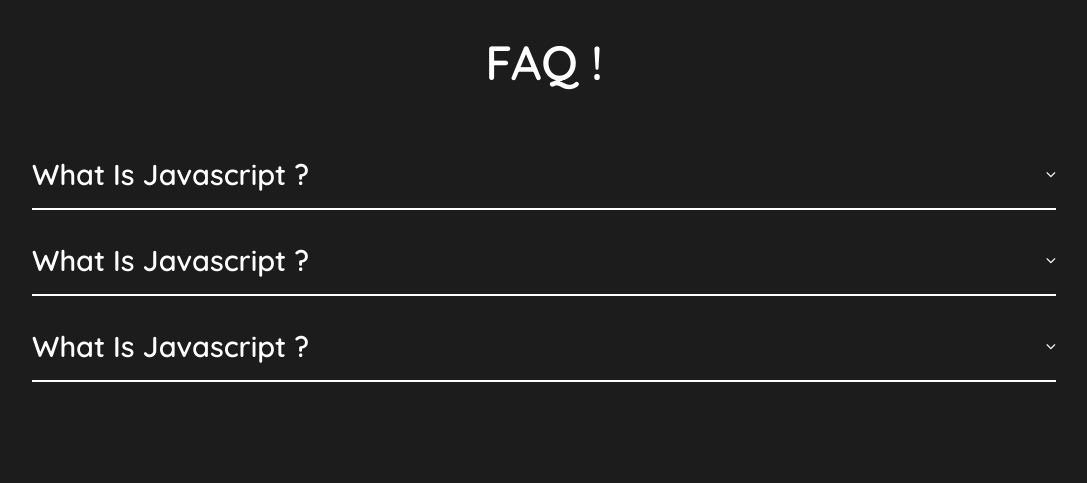
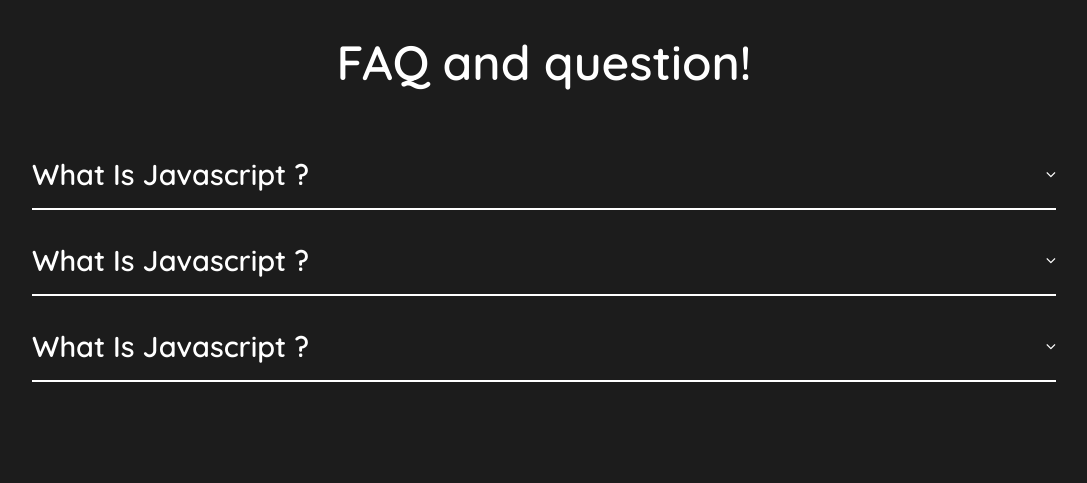
Before and after one commit to jonycmtt/According-01, a plain HTML site: page index.html in a window 1280 px wide. Shown: the whole page, without its empty margins (96-1183 px from the left). Drawn offline with Linux system fonts and the light colour scheme.

Commit message:
update h2

```diff
--- a/index.html
+++ b/index.html
@@ -13,7 +13,7 @@
   </head>
   <body>
     <section>
-      <h2>FAQ !</h2>
+      <h2>FAQ and question!</h2>
       <div class="faq">
         <div class="question">
           <h3>what is Javascript ?</h3>
```
